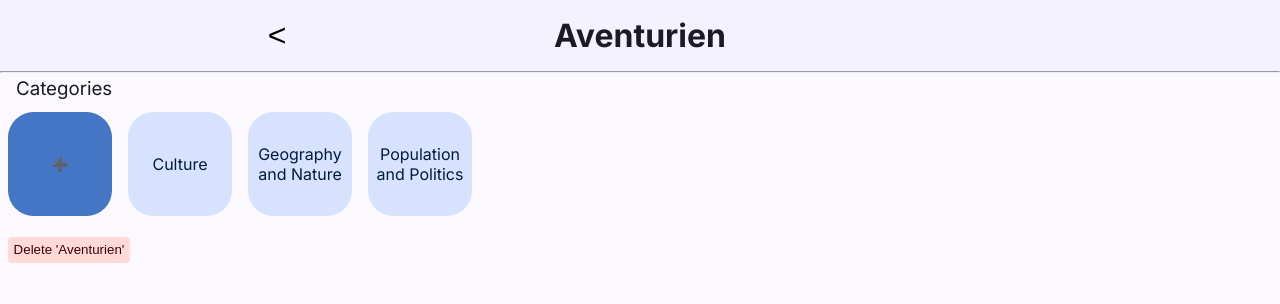
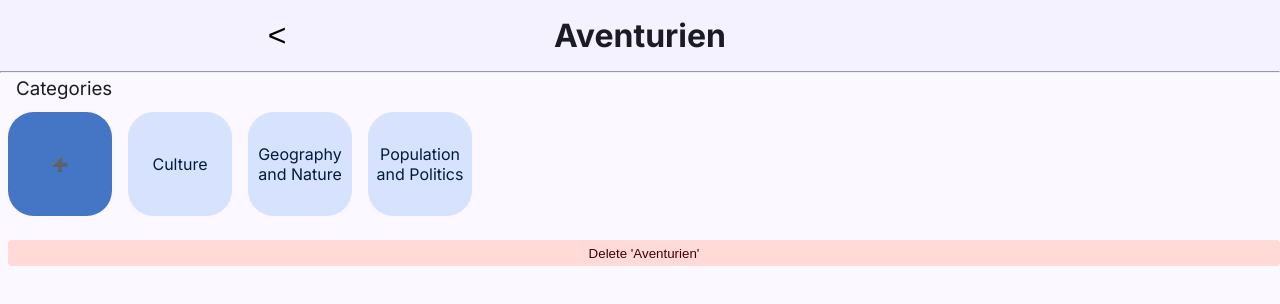
Before and after one commit to ThysBat/worldbuilding-tool, a Next.js app: page /project/aventurien in a window 1280 px wide. Shown: the top 304 px of the page. Built offline with nearby package versions, Linux system fonts and the light colour scheme.

Commit message:
set delete button on bottom of its page

```diff
--- a/components/DeleteButton/index.js
+++ b/components/DeleteButton/index.js
@@ -44,7 +44,7 @@ const Button = styled.button`
       background-color: var(--error-container);
       color: var(--on-error-container);
       padding: 0.35rem;
-      margin-top: 0.8rem;
+      margin-top: var(--margin-m);
       margin-left: var(--margin-s);
     `}
 
--- a/pages/_app.js
+++ b/pages/_app.js
@@ -1,4 +1,5 @@
 import GlobalStyle from "../styles";
+import styled from "styled-components";
 import Head from "next/head";
 import { Inter } from "next/font/google";
 
@@ -8,12 +9,18 @@ const inter = Inter({
 
 export default function App({ Component, pageProps }) {
   return (
-    <main className={inter.className}>
+    <Main className={inter.className}>
       <GlobalStyle />
       <Head>
         <title>Capstone Project</title>
       </Head>
       <Component {...pageProps} />
-    </main>
+    </Main>
   );
 }
+
+const Main = styled.main`
+  display: flex;
+  flex-direction: column;
+  height: 100vh;
+`;
--- a/pages/project/[projectSlug]/category/[categorySlug]/entry/[entrySlug].js
+++ b/pages/project/[projectSlug]/category/[categorySlug]/entry/[entrySlug].js
@@ -146,7 +146,7 @@ const EditButton = styled(Button)`
   flex: 1;
 `;
 
-const paddingGroup = "var(--padding-m)";
+const paddingGroup = "var(--margin-m)";
 
 const AddArticleButton = styled(Button)`
   width: calc(100vw - calc(2 * ${paddingGroup}));
```
Also changed, not shown: pages/project/[projectSlug]/category/[categorySlug]/subcategory/[subcategorySlug]/subentry/[subentrySlug].js (+11 -1 lines).
